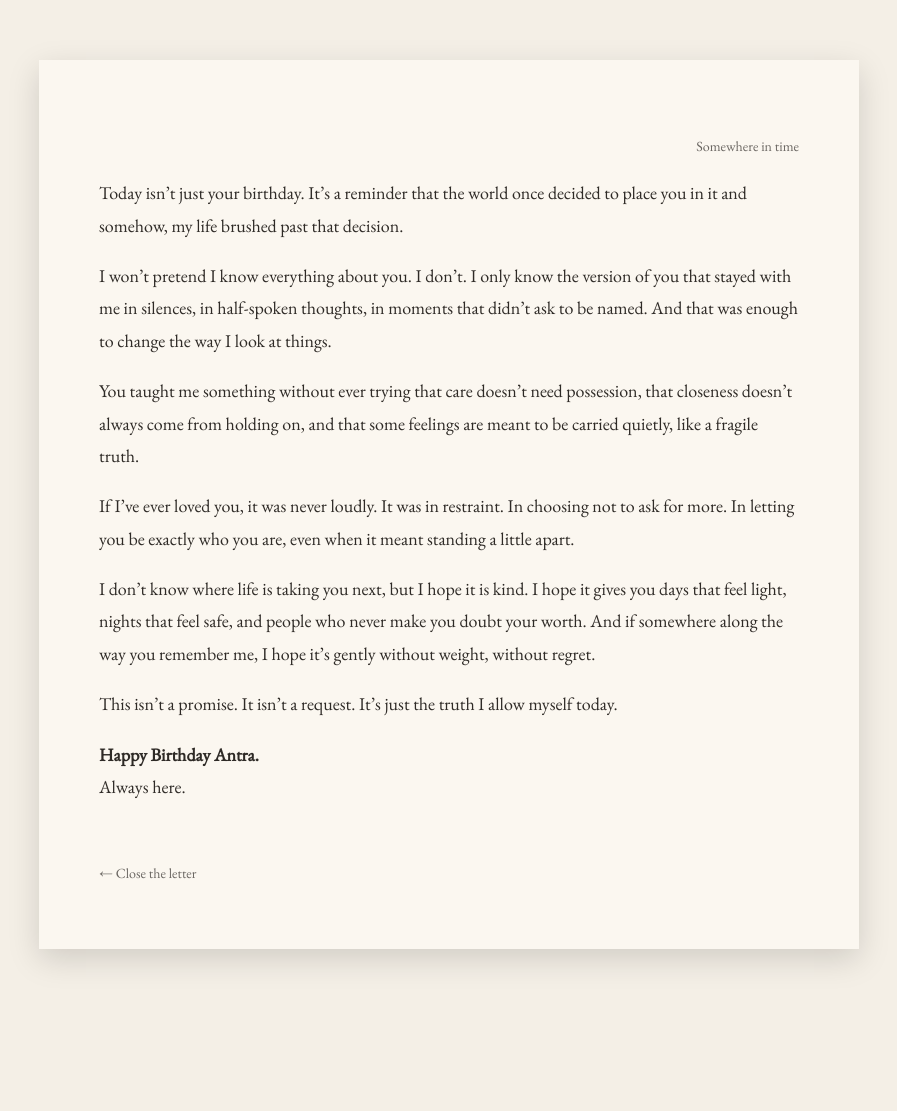
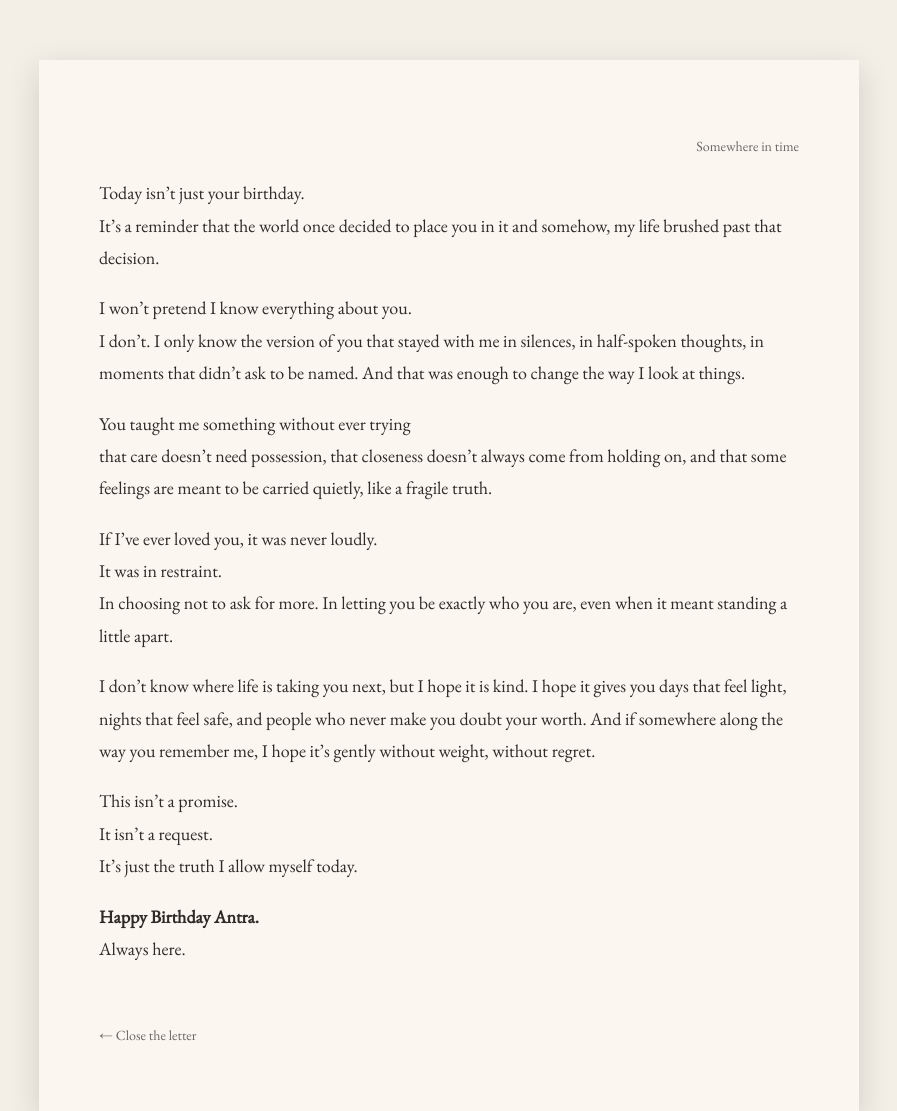
Before and after one commit to t-devendra/kadhal-, a plain HTML site: page letter.html in a window 1280 px wide. Shown: the top 1111 px of the page, without its empty margins (191-1088 px from the left). Before the commit the page ends 1009 px from the top, so only its background shows below. Drawn offline with nearby package versions, Linux system fonts and the light colour scheme.

Commit message:
Update letter.html

```diff
--- a/letter.html
+++ b/letter.html
@@ -11,20 +11,20 @@
     <p class="date">Somewhere in time</p>
 
     <p>
-        Today isn’t just your birthday.
+        Today isn’t just your birthday.<br>
 It’s a reminder that the world once decided to place you in it and somehow, my life brushed past that decision.
     </p>
 
 
     <p>
-        I won’t pretend I know everything about you.
+        I won’t pretend I know everything about you.<br>
 I don’t.
 I only know the version of you that stayed with me in silences, in half-spoken thoughts, in moments that didn’t ask to be named. And that was enough to change the way I look at things.
     </p>
 
 
     <p>
-        You taught me something without ever trying
+        You taught me something without ever trying<br>
 that care doesn’t need possession,
 that closeness doesn’t always come from holding on,
 and that some feelings are meant to be carried quietly, like a fragile truth.
@@ -32,8 +32,8 @@ and that some feelings are meant to be carried quietly, like a fragile truth.
 
 
     <p>
-        If I’ve ever loved you, it was never loudly.
-It was in restraint.
+        If I’ve ever loved you, it was never loudly.<br>
+It was in restraint.<br>
 In choosing not to ask for more.
 In letting you be exactly who you are, even when it meant standing a little apart.
     </p>
@@ -46,8 +46,8 @@ I hope it gives you days that feel light, nights that feel safe, and people who
 
 
     <p>
-        This isn’t a promise.
-It isn’t a request.
+        This isn’t a promise.<br>
+It isn’t a request.<br>
 It’s just the truth I allow myself today.
     </p>
 
```
